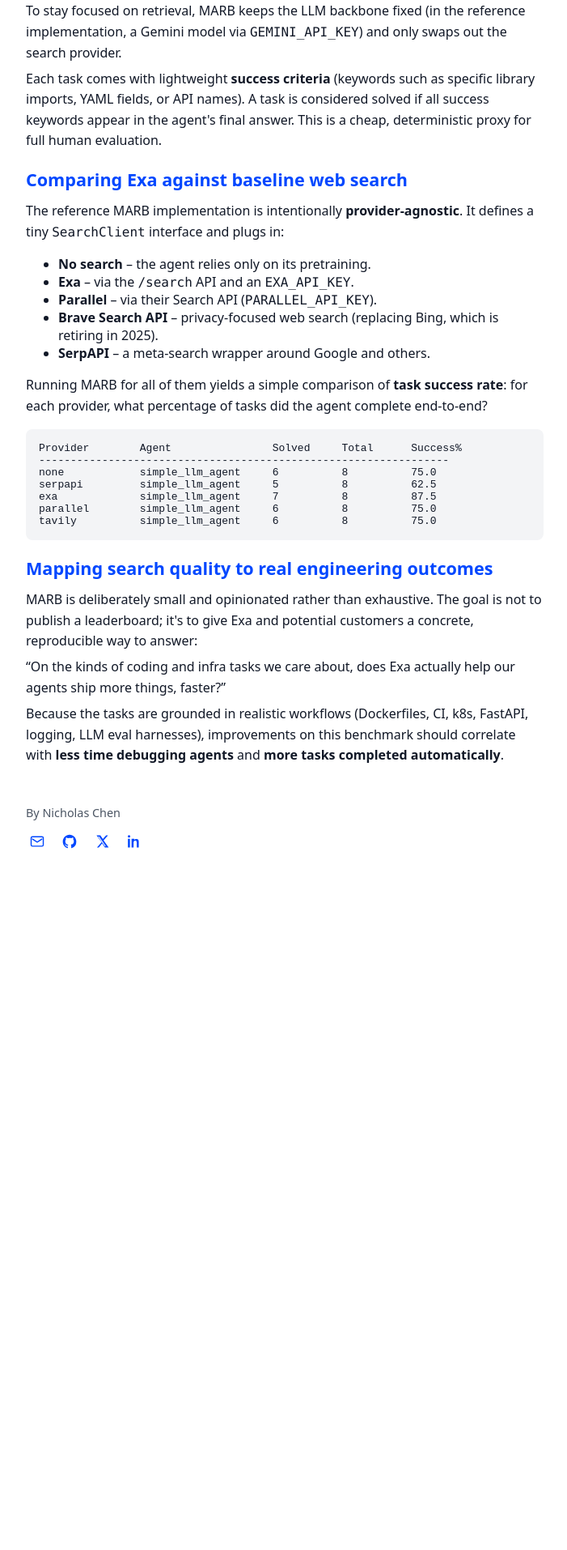
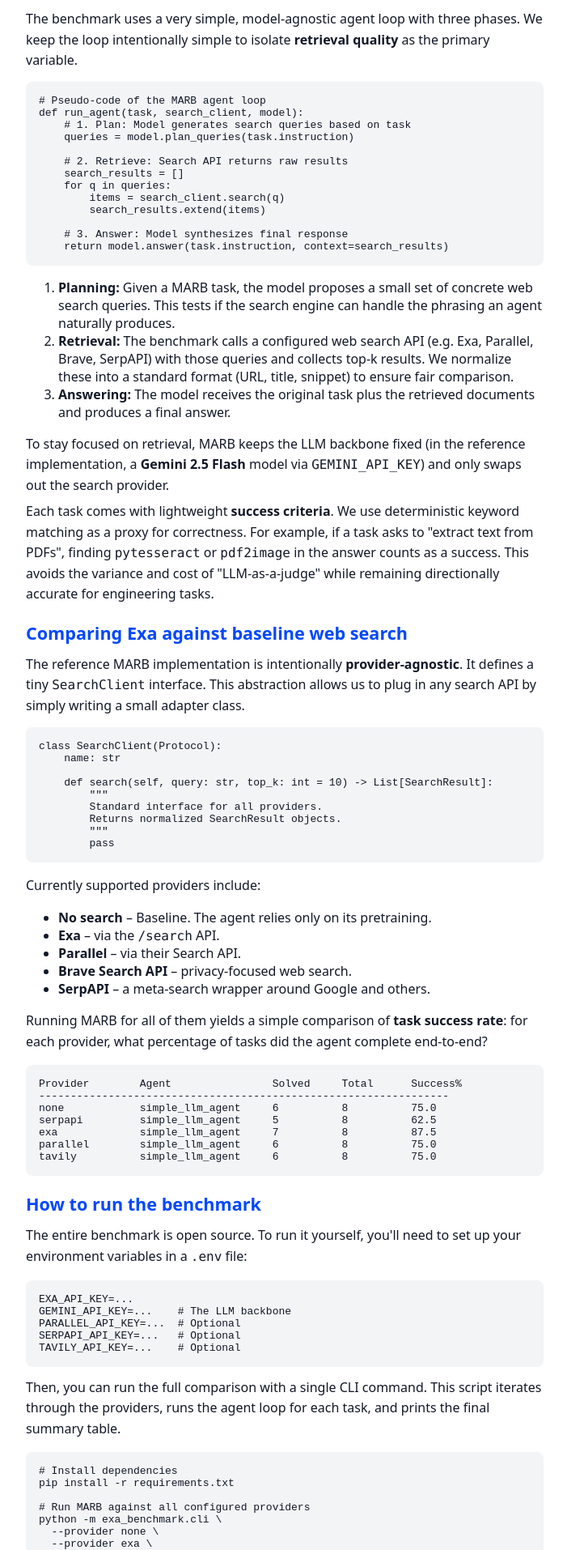
Before and after one commit to nicholaschen09/llm-benchmarking, a Next.js app in the folder public/: page / in a window 1280 px wide. Shown: the part 1804-3718 px from the top of the page at 81% size, without its empty margins (268-969 px from the left). Before the commit the page ends 2937 px from the top, so only its background shows below. Built offline with nearby package versions, Linux system fonts and the light colour scheme.

Commit message:
update writing

```diff
--- a/public/app/page.tsx
+++ b/public/app/page.tsx
@@ -143,7 +143,10 @@
             MARB is a small but realistic benchmark that evaluates web search in the
             context of <strong>LLM agents completing multi-step software tasks</strong>.
             Each task is something an engineer might actually delegate to a capable
-            agent, for example:
+            agent.
+          </p>
+          <p>
+            Unlike generic QA datasets, MARB tasks are designed to be <strong>unsolvable</strong> without external knowledge or hallucination-prone if the model relies solely on training data. They target specific, often niche, library versions or configuration syntax.
           </p>
           <ul>
             <li>
@@ -169,23 +172,50 @@
             For each task, the agent can optionally call a search provider, read the
             returned documents, and then synthesize a final answer.
           </p>
+          <pre className="page-code" style={{ marginTop: "1rem" }}>
+            <code>
+              {`@dataclass
+class AgentTask:
+    id: str
+    instruction: str       # e.g. "Find a Python library for OCR..."
+    input_context: str     # e.g. "Use this specific PDF layout..."
+    success_keywords: list # e.g. ["pytesseract", "pdf2image"]`}
+            </code>
+          </pre>
         </section>
 
         <section className="page-section">
           <h2>Agent loop & evaluation protocol</h2>
           <p>
             The benchmark uses a very simple, model-agnostic agent loop with three
-            phases:
+            phases. We keep the loop intentionally simple to isolate <strong>retrieval quality</strong> as the primary variable.
           </p>
+          <pre className="page-code" style={{ marginBottom: "1rem" }}>
+            <code>
+              {`# Pseudo-code of the MARB agent loop
+def run_agent(task, search_client, model):
+    # 1. Plan: Model generates search queries based on task
+    queries = model.plan_queries(task.instruction)
+
+    # 2. Retrieve: Search API returns raw results
+    search_results = []
+    for q in queries:
+        items = search_client.search(q)
+        search_results.extend(items)
+
+    # 3. Answer: Model synthesizes final response
+    return model.answer(task.instruction, context=search_results)`}
+            </code>
+          </pre>
           <ol>
             <li>
               <strong>Planning:</strong> Given a MARB task, the model proposes a small
-              set of concrete web search queries.
+              set of concrete web search queries. This tests if the search engine can handle the phrasing an agent naturally produces.
             </li>
             <li>
               <strong>Retrieval:</strong> The benchmark calls a configured web search
               API (e.g. Exa, Parallel, Brave, SerpAPI) with those queries and collects top-k
-              results (URLs, titles, snippets).
+              results. We normalize these into a standard format (URL, title, snippet) to ensure fair comparison.
             </li>
             <li>
               <strong>Answering:</strong> The model receives the original task plus the
@@ -194,14 +224,11 @@
           </ol>
           <p>
             To stay focused on retrieval, MARB keeps the LLM backbone fixed (in the
-            reference implementation, a Gemini model via <code>GEMINI_API_KEY</code>)
+            reference implementation, a <strong>Gemini 2.5 Flash</strong> model via <code>GEMINI_API_KEY</code>)
             and only swaps out the search provider.
           </p>
           <p>
-            Each task comes with lightweight <strong>success criteria</strong> (keywords
-            such as specific library imports, YAML fields, or API names). A task is
-            considered solved if all success keywords appear in the agent&apos;s final
-            answer. This is a cheap, deterministic proxy for full human evaluation.
+            Each task comes with lightweight <strong>success criteria</strong>. We use deterministic keyword matching as a proxy for correctness. For example, if a task asks to "extract text from PDFs", finding <code>pytesseract</code> or <code>pdf2image</code> in the answer counts as a success. This avoids the variance and cost of "LLM-as-a-judge" while remaining directionally accurate for engineering tasks.
           </p>
         </section>
 
@@ -213,21 +240,36 @@
             <code className="px-1 py-0.5 rounded bg-slate-900 border border-slate-700 text-xs">
               SearchClient
             </code>{" "}
-            interface and plugs in:
+            interface. This abstraction allows us to plug in any search API by simply writing a small adapter class.
+          </p>
+          <pre className="page-code" style={{ marginBottom: "1rem" }}>
+            <code>
+              {`class SearchClient(Protocol):
+    name: str
+
+    def search(self, query: str, top_k: int = 10) -> List[SearchResult]:
+        """
+        Standard interface for all providers.
+        Returns normalized SearchResult objects.
+        """
+        pass`}
+            </code>
+          </pre>
+          <p>
+            Currently supported providers include:
           </p>
           <ul>
             <li>
-              <strong>No search</strong> – the agent relies only on its pretraining.
+              <strong>No search</strong> – Baseline. The agent relies only on its pretraining.
             </li>
             <li>
-              <strong>Exa</strong> – via the <code>/search</code> API and an{" "}
-              <code>EXA_API_KEY</code>.
+              <strong>Exa</strong> – via the <code>/search</code> API.
             </li>
             <li>
-              <strong>Parallel</strong> – via their Search API (<code>PARALLEL_API_KEY</code>).
+              <strong>Parallel</strong> – via their Search API.
             </li>
             <li>
-              <strong>Brave Search API</strong> – privacy-focused web search (replacing Bing, which is retiring in 2025).
+              <strong>Brave Search API</strong> – privacy-focused web search.
             </li>
             <li>
               <strong>SerpAPI</strong> – a meta-search wrapper around Google and others.
@@ -247,6 +289,43 @@
 exa             simple_llm_agent     7          8          87.5
 parallel        simple_llm_agent     6          8          75.0
 tavily          simple_llm_agent     6          8          75.0`}
+            </code>
+          </pre>
+        </section>
+
+        <section className="page-section">
+          <h2>How to run the benchmark</h2>
+          <p>
+            The entire benchmark is open source. To run it yourself, you&apos;ll need to
+            set up your environment variables in a <code>.env</code> file:
+          </p>
+          <pre className="page-code" style={{ marginTop: "1rem" }}>
+            <code>
+              {`EXA_API_KEY=...
+GEMINI_API_KEY=...    # The LLM backbone
+PARALLEL_API_KEY=...  # Optional
+SERPAPI_API_KEY=...   # Optional
+TAVILY_API_KEY=...    # Optional`}
+            </code>
+          </pre>
+          <p>
+            Then, you can run the full comparison with a single CLI command. This script
+            iterates through the providers, runs the agent loop for each task, and
+            prints the final summary table.
+          </p>
+          <pre className="page-code" style={{ marginTop: "1rem" }}>
+            <code>
+              {`# Install dependencies
+pip install -r requirements.txt
+
+# Run MARB against all configured providers
+python -m exa_benchmark.cli \\
+  --provider none \\
+  --provider exa \\
+  --provider parallel \\
+  --provider serpapi \\
+  --provider tavily \\
+  --tasks marb_tasks`}
             </code>
           </pre>
         </section>
```
